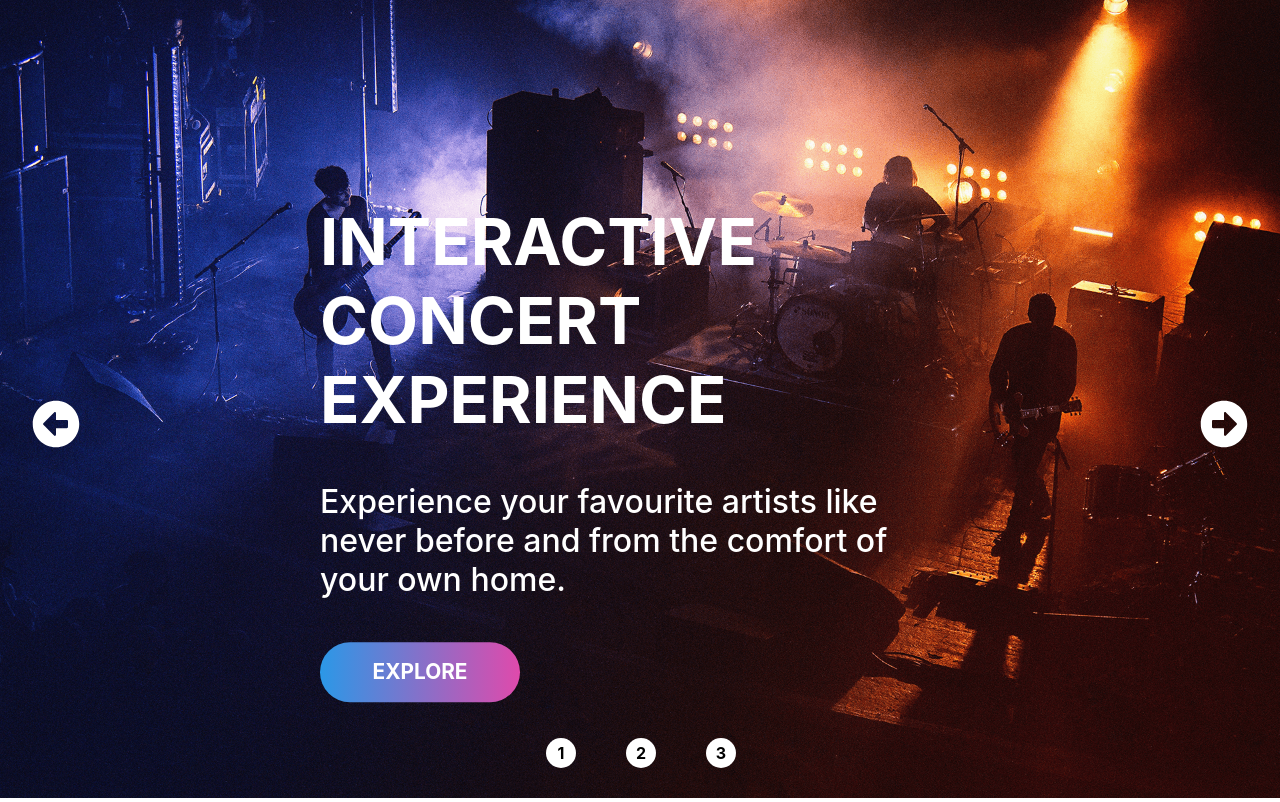
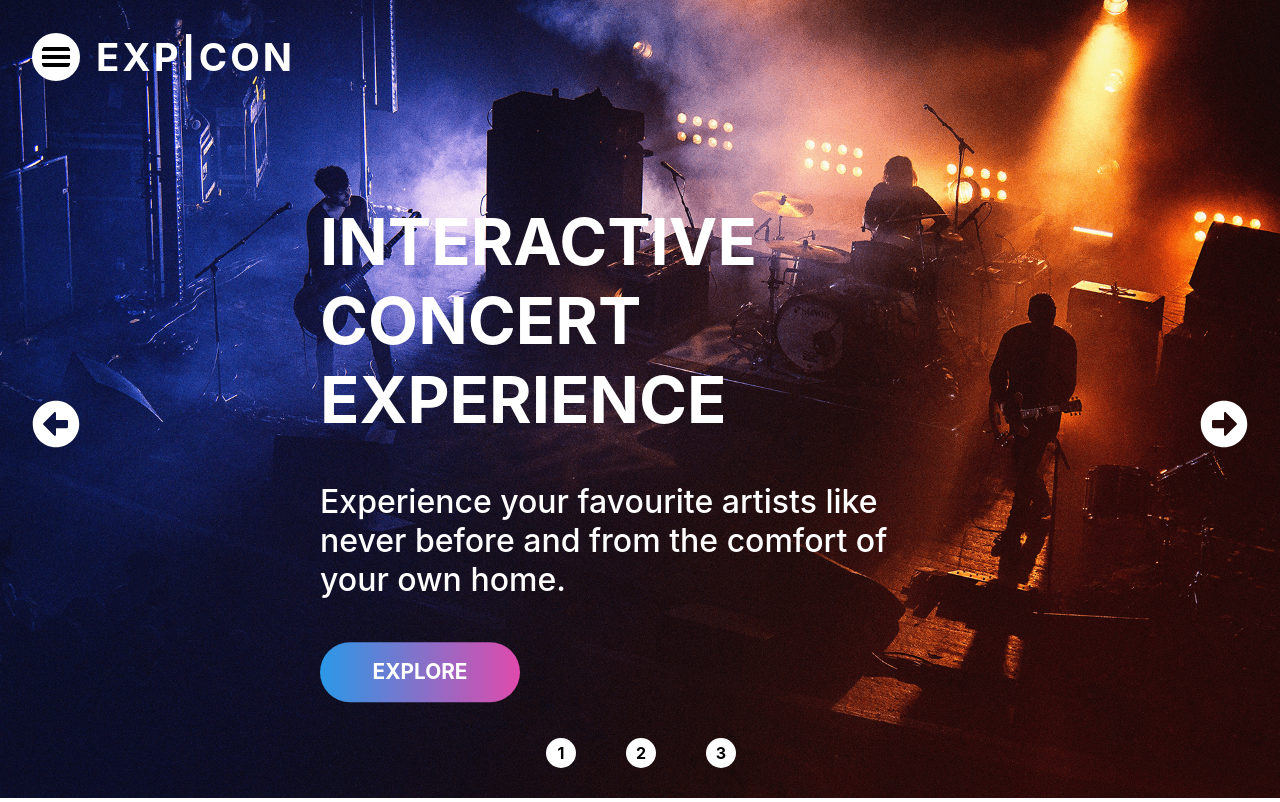
Before and after one commit to rudwo8134/Speerproejct, a React (Create React App) app: page / in a window 1280 px wide. Built offline with nearby package versions, Linux system fonts and the light colour scheme.

Commit message:
finish the hero section and nav bar

```diff
--- a/src/Components/Layout/Nav.jsx
+++ b/src/Components/Layout/Nav.jsx
@@ -1,11 +1,131 @@
 import React from 'react'
+import styled,{keyframes} from 'styled-components'
+import { GiHamburgerMenu, GiCancel } from 'react-icons/gi';
+import Logo from '../../Assets/NavLogo.png'
+import { useState } from 'react/cjs/react.development'
+import NavData from './Navdata';
+import { Link } from 'react-router-dom';
+
+
+const mix = keyframes`
+0%{
+  background-position: 0%;
+}
+100%{
+   background-position: 400%;
+}`;
+
+const NavWrapper = styled.div`
+  position: fixed;
+  z-index: 99;
+  display: flex;
+  align-items: center;
+  top: 1rem;
+  left: 2rem;
+  transition: all 0.3s ease-in-out;
+  .normal {
+    position: fixed;
+    margin: 0;
+    top: 0;
+    left: 0;
+    justify-content: center;
+    align-items: space-between;
+    background-color: #5b78c7;
+    height: 40vh;
+    width: 40vw;
+    flex-direction: column;
+    transition: all 0.5s ease-in-out;
+    clip-path: circle(400px at 10% -10%);
+    opacity: 0;
+    transform: translate(-50%, -50%) scale(0);
+    pointer-events: none;
+    display: flex;
+  }
+  .normal.open {
+    opacity: 1;
+    display: flex;
+    transform: translate(0%, 0%) scale(1);
+    pointer-events: all;
+    :before {
+      content: '';
+      position: absolute;
+      top: -30px;
+      left: -30px;
+      right: -30px;
+      bottom: -30px;
+      z-index: -1;
+      background: linear-gradient(90deg, #03a9f4, #f441a5, #ffeb3b, #03a9f4);
+      background-size: 400%;
+      border-radius: 30px;
+      opacity: 1;
+      transition: all 0.5s ease-in-out;
+      animation: ${mix} 8s linear infinite;
+      filter: blur(20px);
+      transition: all 0.5s ease-in-out;
+    }
+  }
+`;
+const Hamberger = styled(GiHamburgerMenu)`
+  color: black;
+  font-size: 2rem;
+  border-radius: 50%;
+  background-color: white;
+  padding: 0.5rem;
+`
+const Logotext = styled.h1`
+  color: #ffffff;
+  margin-left: 1rem;
+  font-size: 2.4rem;
+  letter-spacing: 3px;
+  line-height: 30px;
+  background-color: transparent;
+
+`;
+const NavLinks = styled.ul`
+  li {
+    list-style: none;
+    margin-top: 2rem;
+  }
+`;
+const Cancelbutton = styled(GiCancel)`
+  position: absolute;
+  top:3rem;
+  left: 2rem;
+  font-size: 2.5rem;
+  color: white;
+`
+const LinkComponent = styled(Link)`
+  color: white;
+  text-transform: capitalize;
+  font-size: 2rem;
+  text-decoration: none;
+  font-weight: bold;
+  letter-spacing: 3px;
+`;
+const HomeLink =styled(Link)`
+  text-decoration: none;
+`
 
 const Nav = () => {
+  const [open, setOpen] =useState(false)
+
+  const handleClick=()=>{
+    setOpen(!open)
+  }
   return (
-    <div>
-
-    </div>
-  )
+    <NavWrapper>
+      <Hamberger onClick={handleClick} />
+      <HomeLink to="/"><Logotext>EXP|CON</Logotext></HomeLink>
+      <NavLinks className={open ? "normal open":"normal"} onMouseLeave={()=>setOpen(false)}>
+        {NavData.map((link,index)=>{
+          return(
+            <li key={index} onClick={()=>setOpen(false)}><LinkComponent to={link.Link}>{link.name}</LinkComponent></li>
+          )
+        })}
+        <Cancelbutton onClick={()=>setOpen(false)} />
+      </NavLinks>
+    </NavWrapper>
+  );
 }
 
 export default Nav
--- /dev/null
+++ b/src/Components/Layout/Navdata.jsx
@@ -0,0 +1,16 @@
+const NavData = [
+  {
+    name: 'about',
+    Link: '/about',
+  },
+  {
+    name: 'Red',
+    Link: '/red',
+  },
+  {
+    name: 'Yellow',
+    Link: '/yellow',
+  },
+];
+
+export default NavData;
```
Also changed, not shown: src/Assets/NavLogo.png (added).
